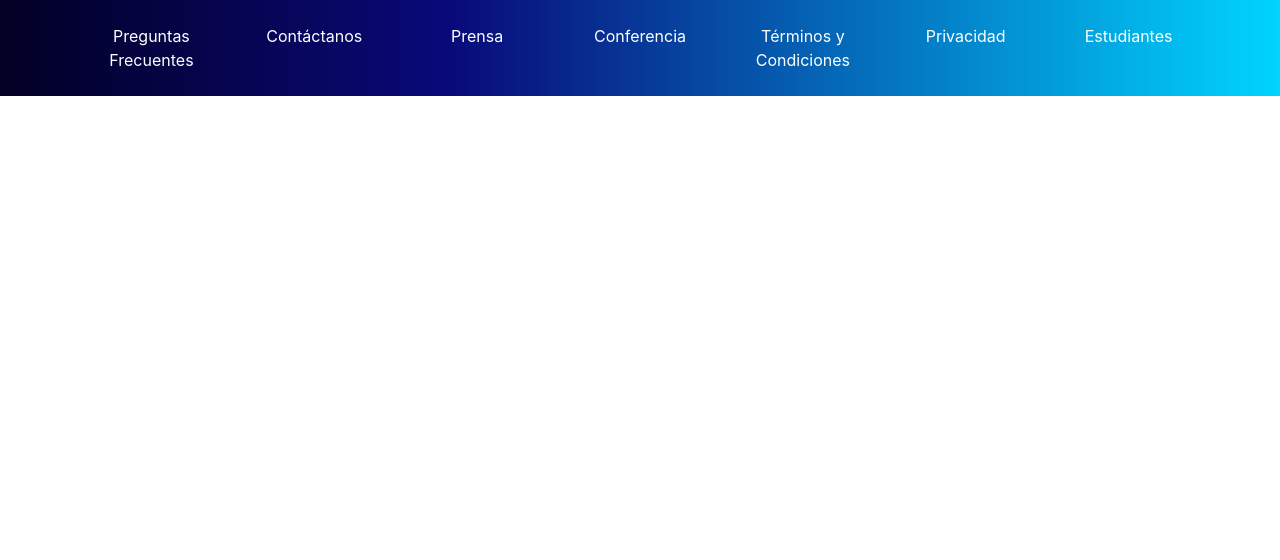
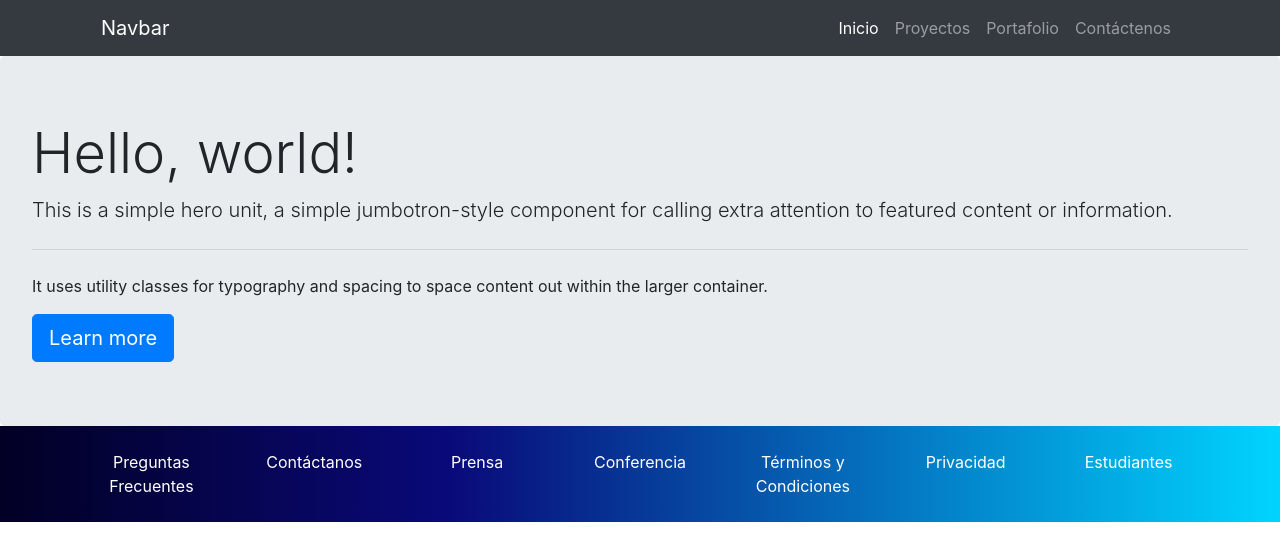
Before and after one commit to dalva1212/Proyecto-Git, a plain HTML site: page index.html in a window 1280 px wide. Drawn offline with Linux system fonts and the light colour scheme.

Commit message:
creando el encabezado del sitio web

```diff
--- a/index.html
+++ b/index.html
@@ -10,29 +10,68 @@
 </head>
 
 <body>
+  <div class="fondo bg-dark">
+    <div class="container">
+      <div class="row">
+        <div class="col-12">
+          <nav class="navbar navbar-expand-lg navbar-dark bg-dark">
+            <a class="navbar-brand" href="#">Navbar</a>
+            <button class="navbar-toggler" type="button" data-toggle="collapse" data-target="#navbarSupportedContent"
+              aria-controls="navbarSupportedContent" aria-expanded="false" aria-label="Toggle navigation">
+              <span class="navbar-toggler-icon"></span>
+            </button>
+
+            <div class="collapse navbar-collapse" id="navbarSupportedContent">
+              <ul class="navbar-nav ml-auto">
+                <li class="nav-item active">
+                  <a class="nav-link" href="#"> Inicio <span class="sr-only">(current)</span></a>
+                </li>
+                <li class="nav-item">
+                  <a class="nav-link" href="#"> Proyectos </a>
+                </li>
+                <li class="nav-item">
+                  <a class="nav-link" href="#"> Portafolio </a>
+                </li>
+                <li class="nav-item">
+                  <a class="nav-link"> Contáctenos </a>
+                </li>
+              </ul>
+            </div>
+          </nav>
+        </div>
+      </div>
+    </div>
+  </div>
+  <div class="jumbotron mb-0">
+    <h1 class="display-4">Hello, world!</h1>
+    <p class="lead">This is a simple hero unit, a simple jumbotron-style component for calling extra attention to featured content or information.</p>
+    <hr class="my-4">
+    <p>It uses utility classes for typography and spacing to space content out within the larger container.</p>
+    <a class="btn btn-primary btn-lg" href="#" role="button">Learn more</a>
+  </div>
   <footer class="footer">
     <div class="container pb-4 pt-4">
       <div class="row text-center">
         <div class="col-12 col-lg">
-                    <a href=""class="color-enlace"> Preguntas Frecuentes </a>
+          <a href="" class="color-enlace"> Preguntas Frecuentes </a>
         </div>
         <div class="col-12 col-lg">
-                    <a href=""class="color-enlace"> Contáctanos </a>
+          <a href="" class="color-enlace"> Contáctanos </a>
         </div>
         <div class="col-12 col-lg">
-                    <a href=""class="color-enlace"> Prensa </a>
+          <a href="" class="color-enlace"> Prensa </a>
         </div>
         <div class="col-12 col-lg">
-                    <a href=""class="color-enlace"> Conferencia </a>
+          <a href="" class="color-enlace"> Conferencia </a>
         </div>
         <div class="col-12 col-lg">
-                    <a href=""class="color-enlace"> Términos y Condiciones </a>
+          <a href="" class="color-enlace"> Términos y Condiciones </a>
         </div>
         <div class="col-12 col-lg">
-                    <a href=""class="color-enlace"> Privacidad </a>
+          <a href="" class="color-enlace"> Privacidad </a>
         </div>
         <div class="col-12 col-lg">
-                    <a href=""class="color-enlace"> Estudiantes </a>
+          <a href="" class="color-enlace"> Estudiantes </a>
         </div>
       </div>
     </div>
```
Also changed, not shown: img/Captura de pantalla 2024-07-17 110120.png (deleted), img/Captura de pantalla 2024-07-24 110158.png (deleted). Lines whose indentation alone changed are shown as unchanged.
